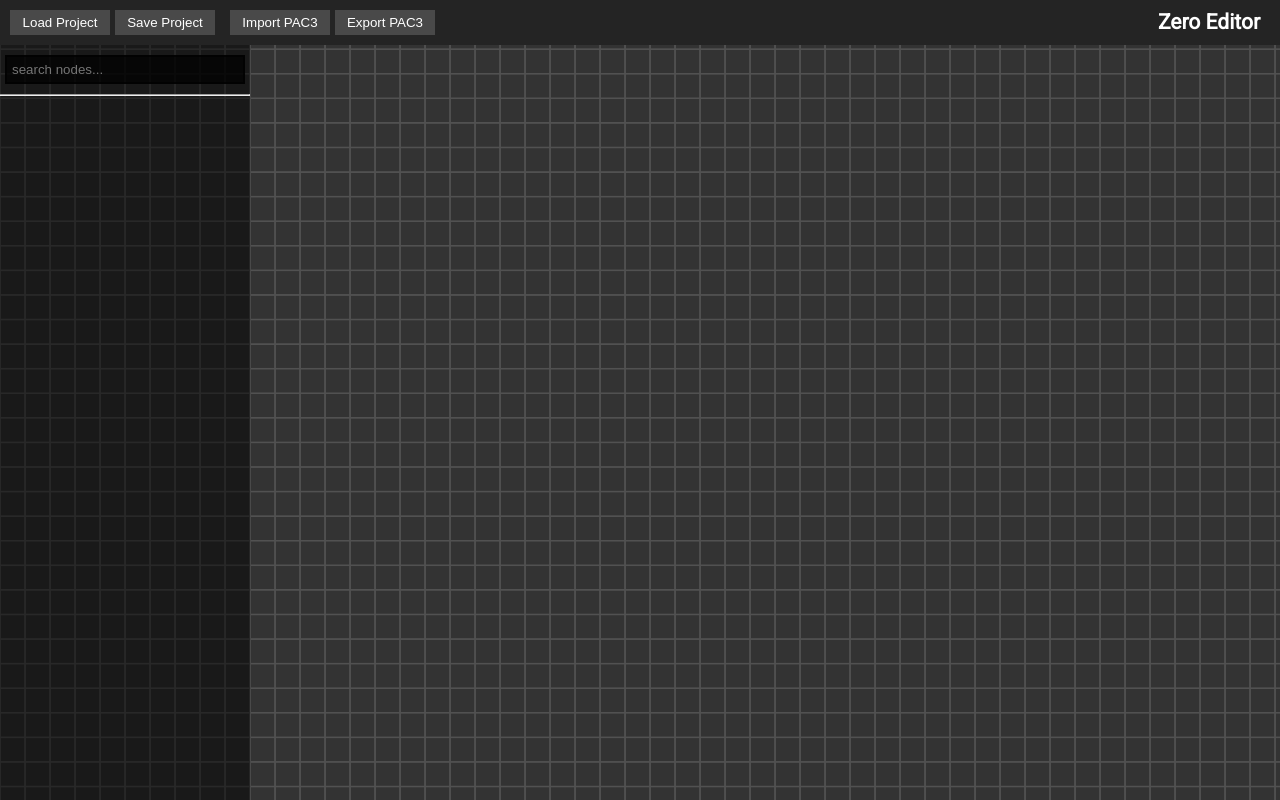
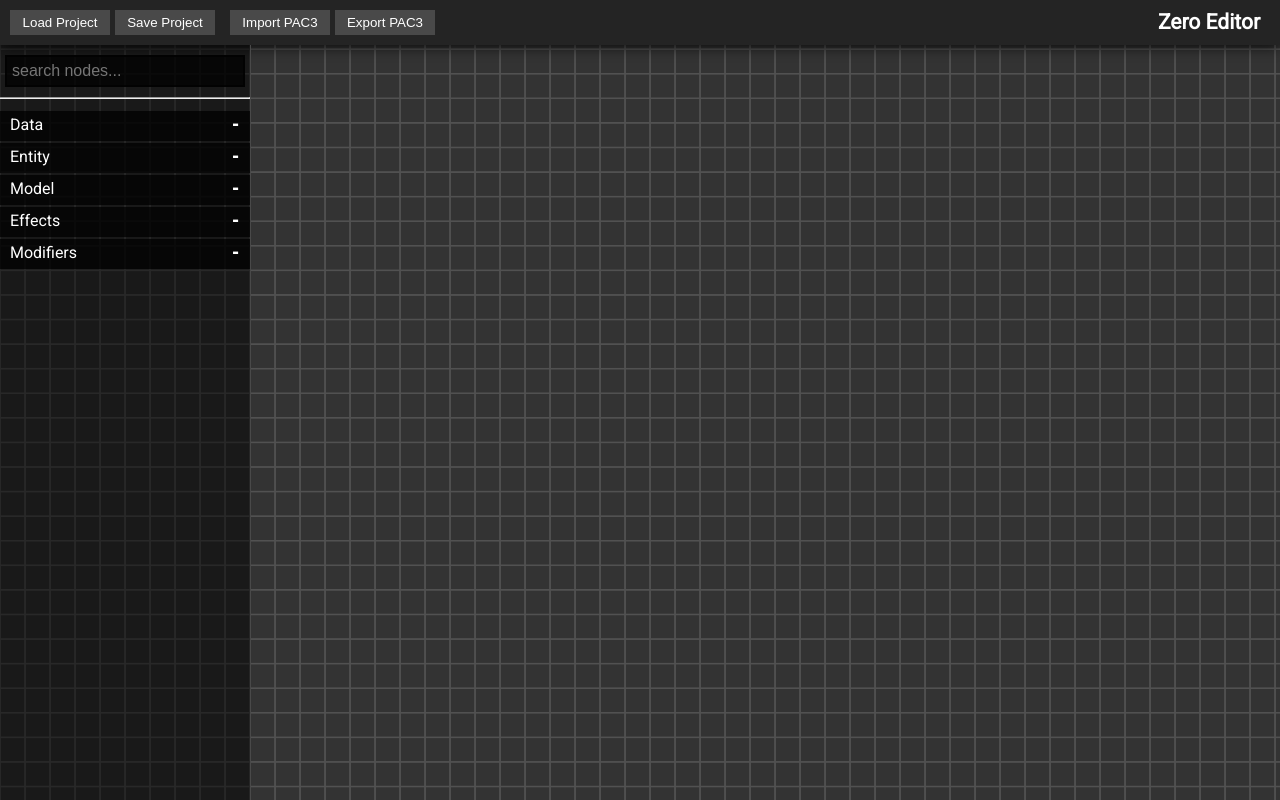
Before and after one commit to Earu/Zero-Editor, a React (Create React App) app: page / in a window 1280 px wide. Built offline with nearby package versions, Linux system fonts and the light colour scheme.

Commit message:
Current work on the NodeMenuSelector

```diff
--- a/src/components/Editor.css
+++ b/src/components/Editor.css
@@ -13,6 +13,7 @@
 	background-color: #242424;
 	padding-bottom: 10px;
 	padding-top: 10px;
+	box-shadow: 0px 0px 15px 0px rgba(0, 0, 0, 1);
 }
 
 #editor-menu>h1 {
--- a/src/components/Editor.tsx
+++ b/src/components/Editor.tsx
@@ -3,7 +3,7 @@ import React from "react";
 import INode from "../nodes/INode";
 import "./grid.png";
 import "./Editor.css";
-import NodeSelector from "./NodeSelector";
+import NodeMenuSelector from "./menu/NodeMenuSelector";
 
 export default class Editor extends React.Component {
 	private nodeTable: Map<Guid, INode>;
@@ -51,15 +51,15 @@ export default class Editor extends React.Component {
 			<div id="editor-menu">
 				<div>
 					<button onClick={this.onLoadProject}>Load Project</button>
-					<button>Save Project</button>
+					<button onClick={this.onSaveProject}>Save Project</button>
 				</div>
 				<div>
-					<button>Import PAC3</button>
-					<button>Export PAC3</button>
+					<button onClick={this.onImportPac3}>Import PAC3</button>
+					<button onClick={this.onExportPac3}>Export PAC3</button>
 				</div>
 				<h1>Zero Editor</h1>
 			</div>
-			<NodeSelector />
+			<NodeMenuSelector />
 		</div>);
 	}
 }
--- a/src/components/NodeSelector.tsx
+++ /dev/null
@@ -1,16 +0,0 @@
-import React from "react";
-import "./NodeSelector.css";
-
-export default class NodeSelector extends React.Component {
-	public render(): JSX.Element {
-		return (<div id="node-selector-menu">
-			<input type="text" placeholder="search nodes..." />
-			<hr />
-		</div>);
-	}
-}
-
-// TODO:
-// NodeCategory: to categorize nodes in the menu
-// NodeItem: an item to create a specific UINode
-// UINode: the UI object that represents an instance of a node
--- /dev/null
+++ b/src/components/menu/NodeMenuCategory.css
@@ -0,0 +1,27 @@
+.node-menu-category {
+	background-color: rgba(0, 0, 0, 0.75);
+	margin-top: 2px;
+}
+
+.node-menu-category>.header {
+	height: 30px;
+}
+
+.node-menu-category>.header>button {
+	background: none;
+	border: none;
+	margin-right: 5px;
+	color: white;
+	float: right;
+	font-weight: bolder;
+	font-size: 20px;
+	pointer-events: none;
+}
+
+.node-menu-category>.header>span {
+	color: white;
+	position: relative;
+	top: 4px;
+	right: -10px;
+	user-select: none;
+}
--- /dev/null
+++ b/src/components/menu/NodeMenuCategory.tsx
@@ -0,0 +1,46 @@
+import React from "react";
+import "./NodeMenuCategory.css";
+
+interface INodeMenuCategoryProperties {
+	title: string;
+}
+
+export default class NodeMenuCategory extends React.Component<INodeMenuCategoryProperties> {
+	private onShowHide(event: React.MouseEvent<HTMLDivElement, MouseEvent>): void {
+		const target = event.currentTarget;
+
+		// we do that because this is either fired from the header btn either from the header itself
+		const category = target.className === "header" ?
+			target.parentElement : target.parentElement?.parentElement;
+
+		if (!category) return;
+
+		const contentContainer: HTMLElement = category.getElementsByClassName("content")[0] as HTMLElement;
+		const header: HTMLElement = category.getElementsByClassName("header")[0] as HTMLElement;
+		if (!header || !contentContainer) return;
+
+		const btn: HTMLButtonElement = header.getElementsByTagName("button")[0];
+		if (!btn) return;
+
+		const isHidden = contentContainer.style.display === "none";
+		if (!isHidden) {
+			contentContainer.style.display = "none";
+			btn.textContent = "+";
+		} else {
+			contentContainer.style.display = "block";
+			btn.textContent = "-";
+		}
+	}
+
+	public render(): JSX.Element {
+		return (<div className="node-menu-category">
+			<div className="header" onClick={this.onShowHide}>
+				<span>{this.props.title}</span>
+				<button disabled>-</button>
+			</div>
+			<div className="content">
+				{this.props.children}
+			</div>
+		</div>);
+	}
+}
--- a/src/components/NodeSelector.css
+++ b/src/components/menu/NodeMenuSelector.css
@@ -15,6 +15,7 @@
 	border: solid 2px rgba(0, 0, 0, 0.75);
 	color: white;
 	padding: 5px;
+	font-size: 16px;
 }
 
 #node-selector-menu>input:focus {
@@ -26,5 +27,6 @@
 	width: 100%;
 	margin-top: 5px;
 	margin-left: -2px;
+	margin-bottom: 10px;
 	color: #494949;
 }
--- /dev/null
+++ b/src/components/menu/NodeMenuSelector.tsx
@@ -0,0 +1,27 @@
+import React from "react";
+import NodeMenuCategory from "./NodeMenuCategory";
+import "./NodeMenuSelector.css";
+
+export default class NodeMenuSelector extends React.Component {
+	public render(): JSX.Element {
+		return (<div id="node-selector-menu">
+			<input type="text" placeholder="search nodes..." />
+			<hr />
+			<NodeMenuCategory title="Data">
+			</NodeMenuCategory>
+			<NodeMenuCategory title="Entity">
+			</NodeMenuCategory>
+			<NodeMenuCategory title="Model">
+			</NodeMenuCategory>
+			<NodeMenuCategory title="Effects">
+			</NodeMenuCategory>
+			<NodeMenuCategory title="Modifiers">
+			</NodeMenuCategory>
+		</div>);
+	}
+}
+
+// TODO:
+// NodeCategory: to categorize nodes in the menu
+// NodeItem: an item to create a specific UINode
+// UINode: the UI object that represents an instance of a node
```
Also changed, not shown: src/components/menu/NodeMenuItem.tsx (added, +7 -0 lines).
